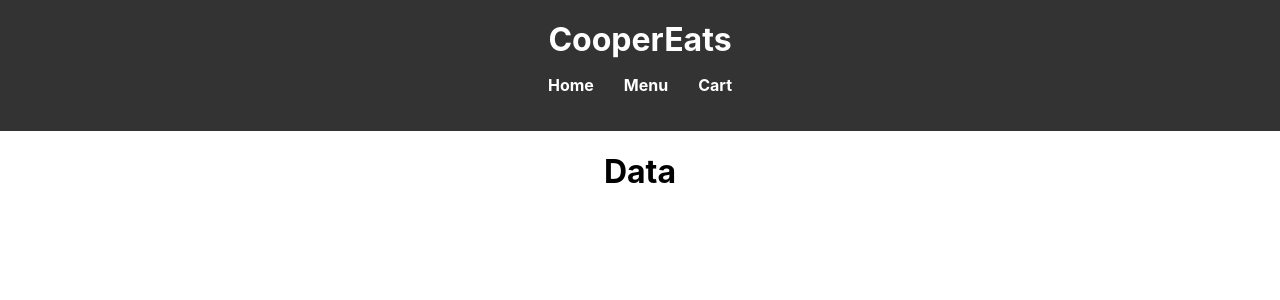
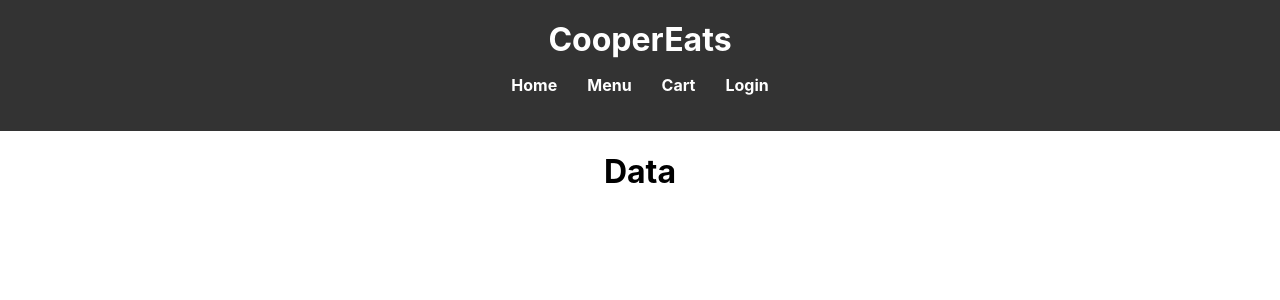
Before and after one commit to justyoyo123/CooperEats, a React (Create React App) app in the folder coopereats-app/: page / in a window 1280 px wide. Shown: the top 300 px of the page. Built offline with nearby package versions, Linux system fonts and the light colour scheme; no server answers.

Commit message:
Updated Header.js with Logout

```diff
--- a/coopereats-app/src/components/Header/Header.js
+++ b/coopereats-app/src/components/Header/Header.js
@@ -1,18 +1,36 @@
-import React from 'react';
+import React, { useState, useEffect } from 'react';
 import { Link } from 'react-router-dom';
 import './Header.css';
+import { getAuth, onAuthStateChanged } from "firebase/auth";
 
 function Header() {
+  const [user, setUser] = useState(null);
+
+  useEffect(() => {
+    const auth = getAuth();
+    onAuthStateChanged(auth, (currentUser) => {
+      setUser(currentUser);
+    });
+  }, []);
+
   return (
-    <header>
+    <header className="header">
       <h1>CooperEats</h1>
       <ul>
         <li><Link to="/">Home</Link></li>
         <li><Link to="/menu">Menu</Link></li>
         <li><Link to="/cart">Cart</Link></li>
+        {user ? (
+          <>
+            <li>Welcome, {user.email}</li> {/* Display the user's email */}
+            <li><button onClick={() => getAuth().signOut()}>Logout</button></li> {/* Logout button */}
+          </>
+        ) : (
+          <li><Link to="/login">Login</Link></li> /* Show Login link if not logged in */
+        )}
       </ul>
     </header>
   );
-};
+}
 
 export default Header;
```
